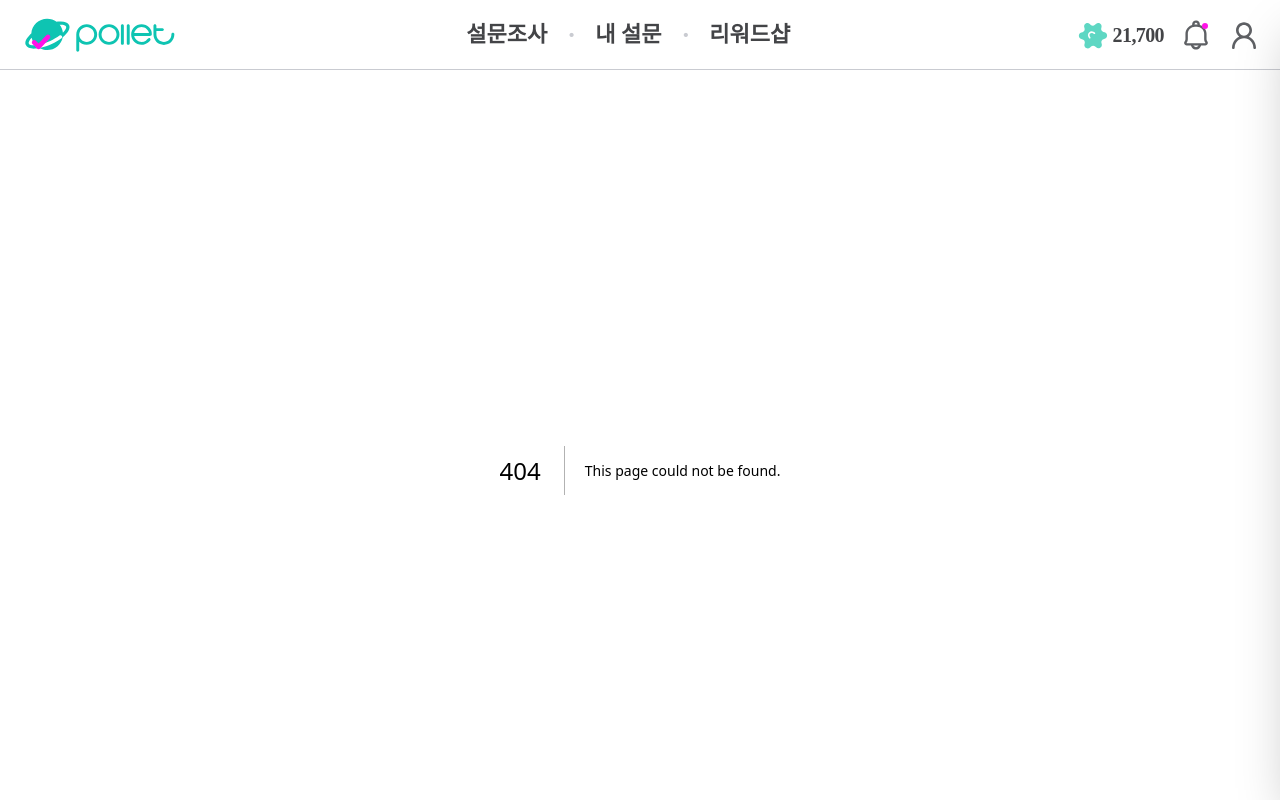
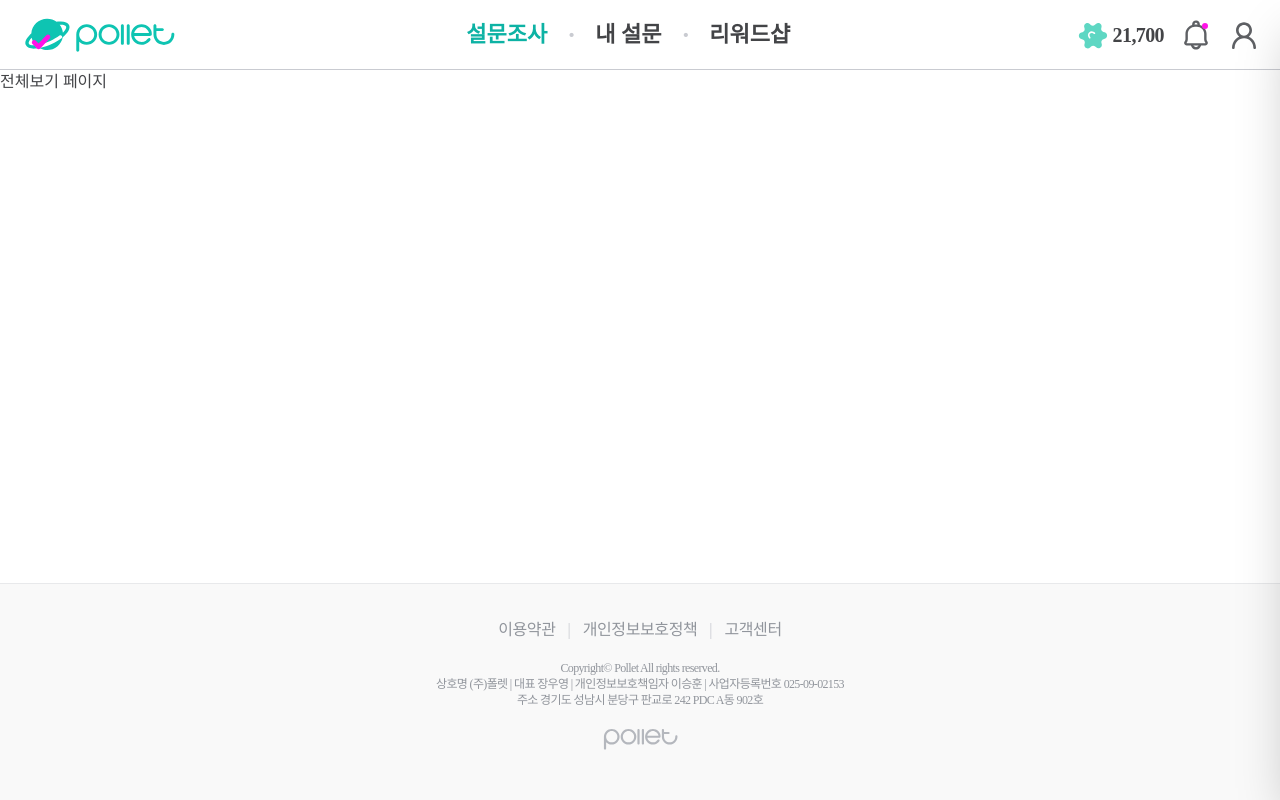
Before and after one commit to octagram-kr/pollet-frontend, a Next.js app: page /surveys in a window 1280 px wide. Before the commit this address had no page. Shown: the top 800 px of the page. Built offline with nearby package versions, Linux system fonts and the light colour scheme; a web font is replaced by a local one.

Commit message:
refactor: 리디렉션 경로 수정 (#19)

```diff
--- a/src/app/components/custom-survey-section.tsx
+++ b/src/app/components/custom-survey-section.tsx
@@ -14,7 +14,7 @@ export function CustomSurveySection({
     <section>
       <SectionHeader
         title="맞춤 설문조사"
-        moreHref="/all-survey?tab=custom"
+        moreHref="/surveys/for-you"
       />
       <ResponsiveSliderGrid>
         {items.map((s) => (
--- a/src/app/components/newest-survey-section.tsx
+++ b/src/app/components/newest-survey-section.tsx
@@ -12,7 +12,7 @@ export function NewestSurveySection({
     <section>
       <SectionHeader
         title="방금 올라온 따끈따끈한 설문조사"
-        moreHref="/all-survey?tab=newest"
+        moreHref="/surveys?tab=newest"
       />
       <ResponsiveSliderGrid>
         {items.map((s) => (
--- a/src/app/components/survey-preview-section.tsx
+++ b/src/app/components/survey-preview-section.tsx
@@ -12,7 +12,7 @@ export function SurveyPreviewSection({
     <section>
       <SectionHeader
         title="이런 설문조사는 어때요?"
-        moreHref="/all-survey"
+        moreHref="/surveys"
       />
       <ResponsiveSliderGrid>
         {items.map((s) => (
--- a/src/app/components/urgent-carousel-section.tsx
+++ b/src/app/components/urgent-carousel-section.tsx
@@ -34,7 +34,7 @@ export function UrgentCarouselSection({
     <section className={cn('relative', className)}>
       <SectionHeader
         title="마감 임박 설문조사"
-        moreHref="/all-survey?tab=urgent"
+        moreHref="/surveys/urgent"
       />
 
       {/* 모바일/태블릿: 가로 슬라이드 */}
--- a/src/app/components/waiting-survey-section.tsx
+++ b/src/app/components/waiting-survey-section.tsx
@@ -13,7 +13,7 @@ export function WaitingSurveySection({
       <SectionHeader
         title="응답자를 기다리고 있어요!"
         subtitle="기간이 설정됐지만 아직 응답자가 충분하지 않은 설문이에요"
-        moreHref="/all-survey?tab=waiting"
+        moreHref="/surveys?tab=waiting"
       />
       <ResponsiveSliderGrid>
         {items.map((s) => (
--- a/src/app/page.tsx
+++ b/src/app/page.tsx
@@ -20,19 +20,19 @@ const banners: BannerItem[] = [
     id: 'b1',
     image: '/images/sample-1.png',
     alt: '신규 설문 오픈',
-    href: '/survey?tab=newest',
+    href: '/surveys?tab=newest',
   },
   {
     id: 'b2',
     image: '/images/sample-2.png',
     alt: '리워드샵 특가',
-    href: '/reward',
+    href: '/reward-shop',
   },
   {
     id: 'b3',
     image: '/images/sample-3.png',
     alt: '맞춤 설문 추천',
-    href: '/survey?tab=custom',
+    href: '/surveys/for-you',
   },
 ]
 
--- /dev/null
+++ b/src/app/surveys/page.tsx
@@ -0,0 +1,3 @@
+export default function SurveysPage() {
+  return <div>전체보기 페이지</div>
+}
--- a/src/components/layout/header.tsx
+++ b/src/components/layout/header.tsx
@@ -51,7 +51,7 @@ export default function SiteHeader() {
 
         <nav className="flex items-center gap-5">
           <NavLink
-            href="/all-survey"
+            href="/surveys"
             label="설문조사"
           />
           <p className="text-heading-2 font-heading-2 leading-heading-2 tracking-heading-2 text-text-subtler">
--- a/src/components/layout/surveys-header.tsx
+++ /dev/null
@@ -1,30 +0,0 @@
-'use client'
-
-import Link from 'next/link'
-import { usePathname } from 'next/navigation'
-
-export default function SurveysHeader() {
-  const pathname = usePathname()
-  const title = pathname?.startsWith('/surveys/register')
-    ? '설문 등록하기'
-    : '설문'
-
-  return (
-    <div className="border-b bg-white px-6 py-3">
-      <div className="mx-auto flex h-14 max-w-6xl items-center justify-between px-4 relative">
-        {/* 좌측 로고 */}
-        <Link
-          href="/"
-          className="text-lg font-semibold"
-        >
-          Pollet
-        </Link>
-
-        {/* 중앙 타이틀 */}
-        <h1 className="absolute left-1/2 top-1/2 -translate-x-1/2 -translate-y-1/2 text-lg font-semibold">
-          {title}
-        </h1>
-      </div>
-    </div>
-  )
-}
```
